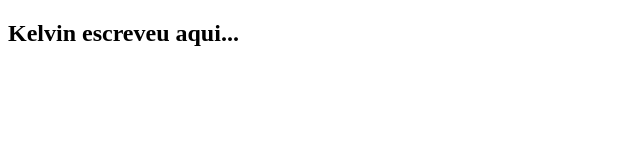
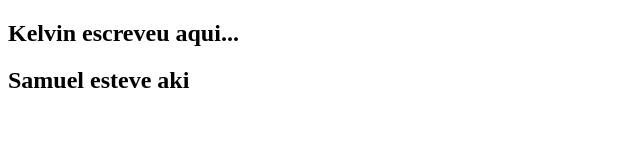
Before and after one commit to SamukaDevv/trabalhoGrupo, a plain HTML site: page index.html in a window 1280 px wide. Shown: the whole page, without its empty margins (0-640 px from the left). Drawn offline with Linux system fonts and the light colour scheme.

Commit message:
true commit

```diff
--- a/index.html
+++ b/index.html
@@ -11,6 +11,8 @@
         <h1>
             Kelvin escreveu aqui...
         </h1>
+
+        <h2> Samuel esteve aki</aki></h2>
     </section>
 </body>
 </html>
```
